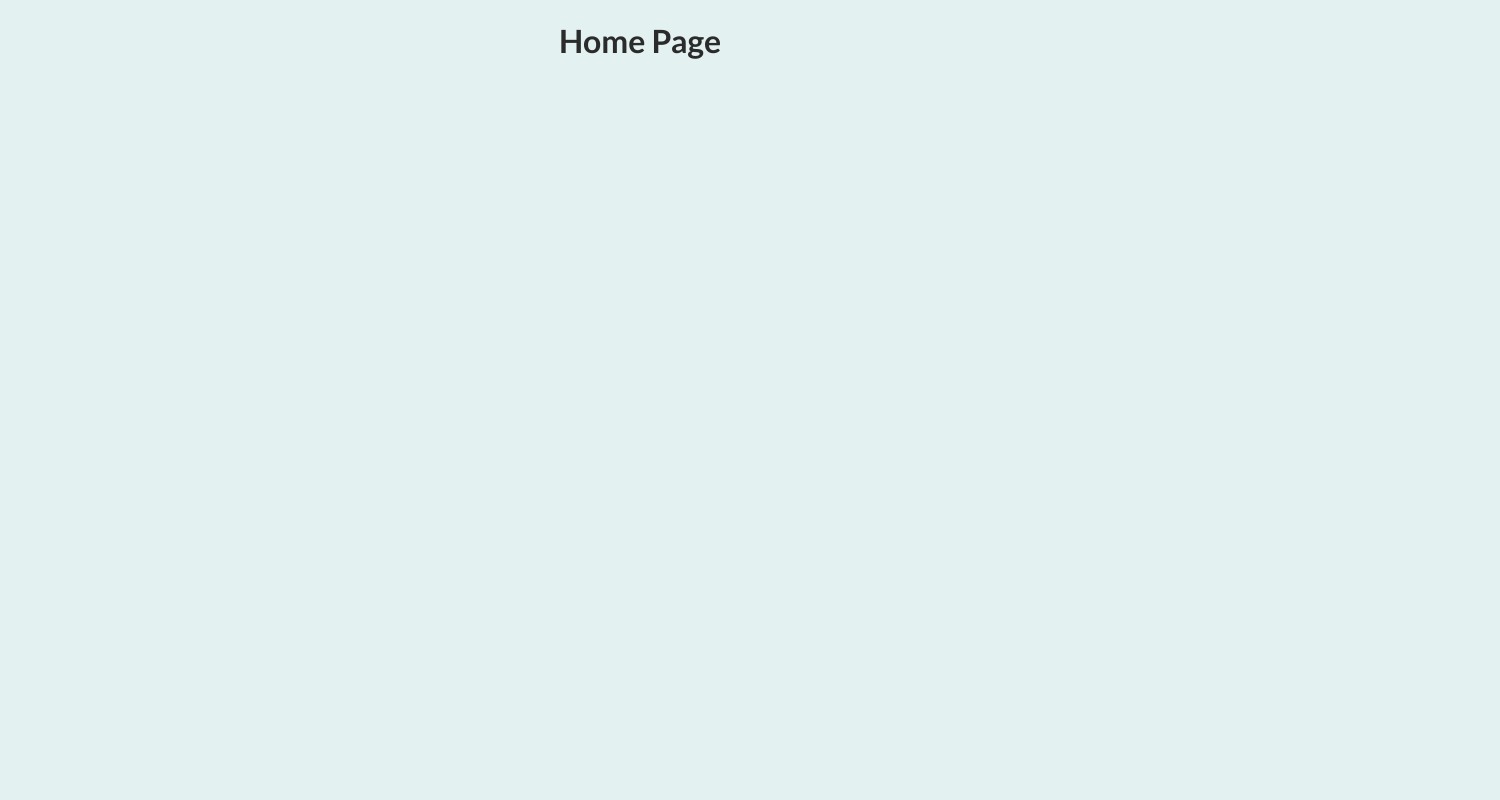
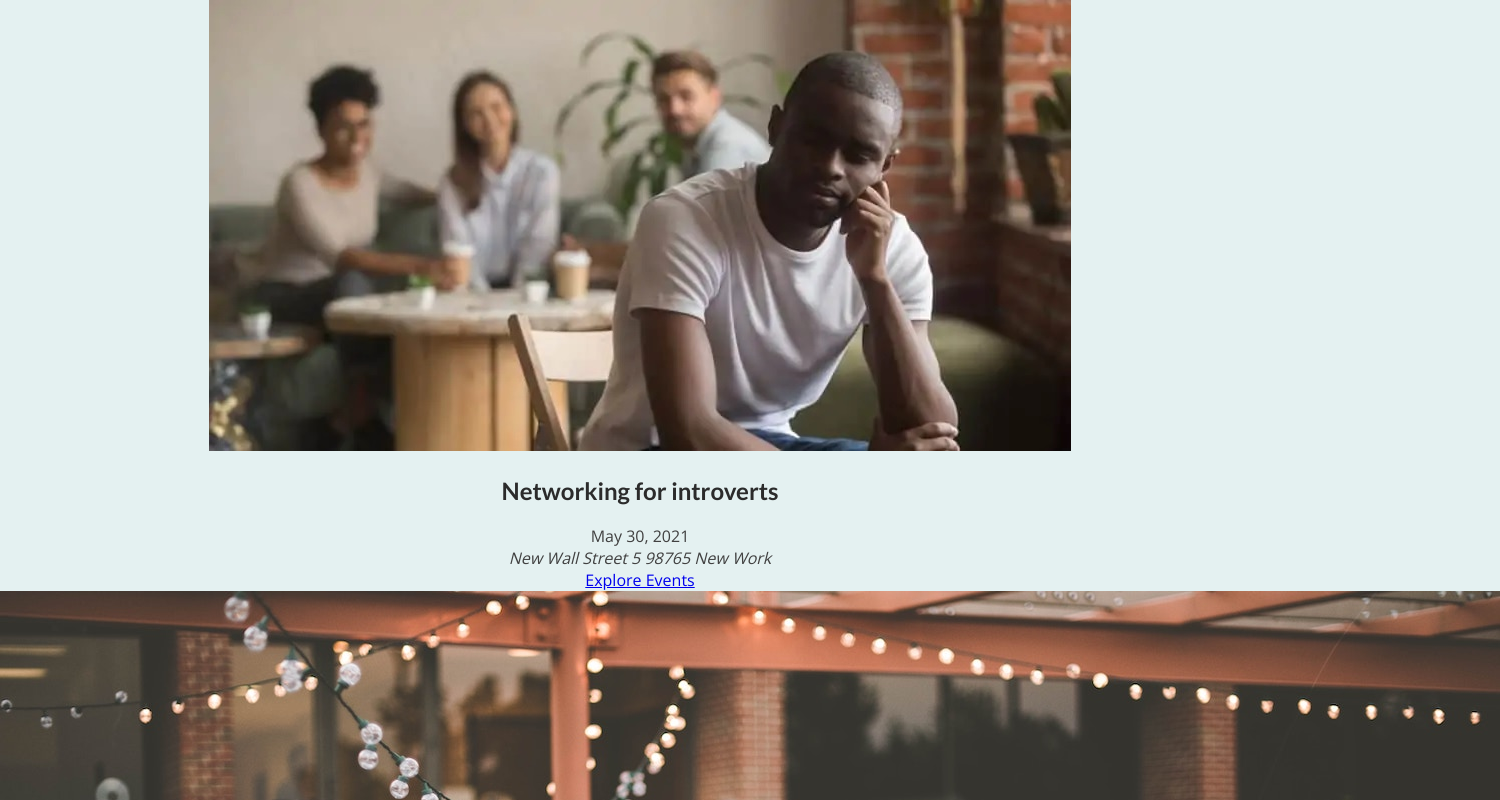
Before and after one commit to zakaria-akash/next-events-webportal-react-next.js, a Next.js app: page / in a window 1280 px wide. Shown: the top 800 px of the page, 1500 px wide, since content can reach past the window. Built offline with nearby package versions, Linux system fonts and the light colour scheme.

Commit message:
adding regular react components event-item and event-list; connecting them with the main index.js to render featured events info in the homepage from dummy data

```diff
--- /dev/null
+++ b/components/events/event-item.js
@@ -0,0 +1,35 @@
+import React from "react";
+import Link from "next/link";
+
+const EventItem = (props) => {
+  const { id, title, image, date, location } = props;
+
+  const customFormatedDate = new Date(date).toLocaleDateString("en-US", {
+    day: "numeric",
+    month: "long",
+    year: "numeric",
+  });
+  const customFormatedAddress = location.replace(",", "\n");
+  const exploreEventsLink = `/events/${id}`;
+  return (
+    <li>
+      <img src={"/" + image} alt="event-image" />
+      <div>
+        <div>
+          <h2>{title}</h2>
+          <div>
+            <time>{customFormatedDate}</time>
+          </div>
+          <div>
+            <address>{customFormatedAddress}</address>
+          </div>
+        </div>
+        <div>
+          <Link href={exploreEventsLink}>Explore Events</Link>
+        </div>
+      </div>
+    </li>
+  );
+};
+
+export default EventItem;
--- /dev/null
+++ b/components/events/event-list.js
@@ -0,0 +1,22 @@
+import React from "react";
+import EventItem from "./event-item";
+
+const EventList = (props) => {
+  const { items } = props;
+  return (
+    <ul>
+      {items.map((event) => (
+        <EventItem
+          key={event.id}
+          id={event.id}
+          title={event.title}
+          image={event.image}
+          date={event.date}
+          location={event.location}
+        />
+      ))}
+    </ul>
+  );
+};
+
+export default EventList;
--- a/pages/index.js
+++ b/pages/index.js
@@ -1,10 +1,14 @@
 import React from "react";
 
+import { getFeaturedEvents } from "../dummy-data";
+import EventList from "../components/events/event-list";
+
 const HomePage = () => {
+  const featuredEvents = getFeaturedEvents();
   return (
     <div>
       <center>
-        <h1>Home Page</h1>
+        <EventList items={featuredEvents} />
       </center>
     </div>
   );
```
